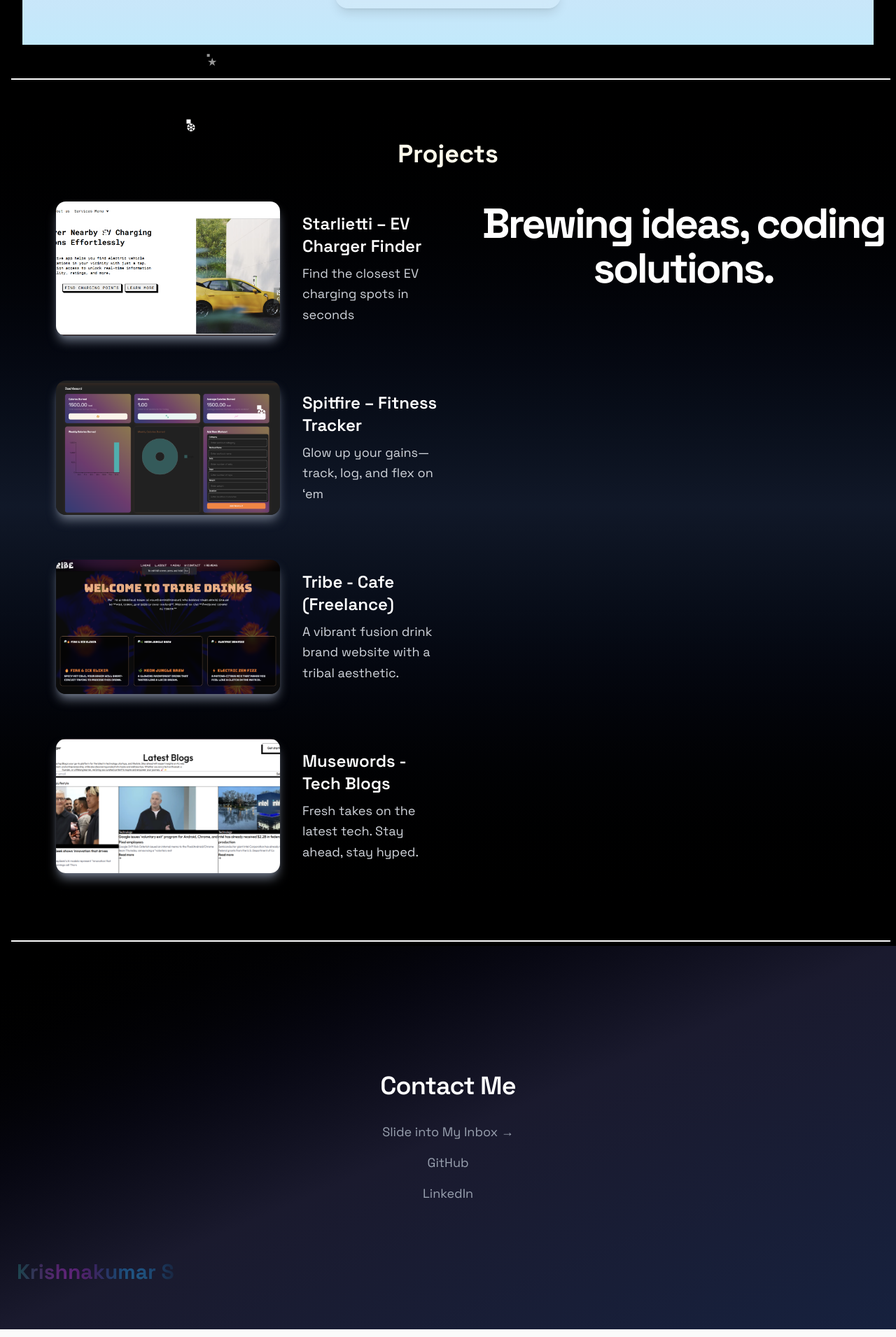
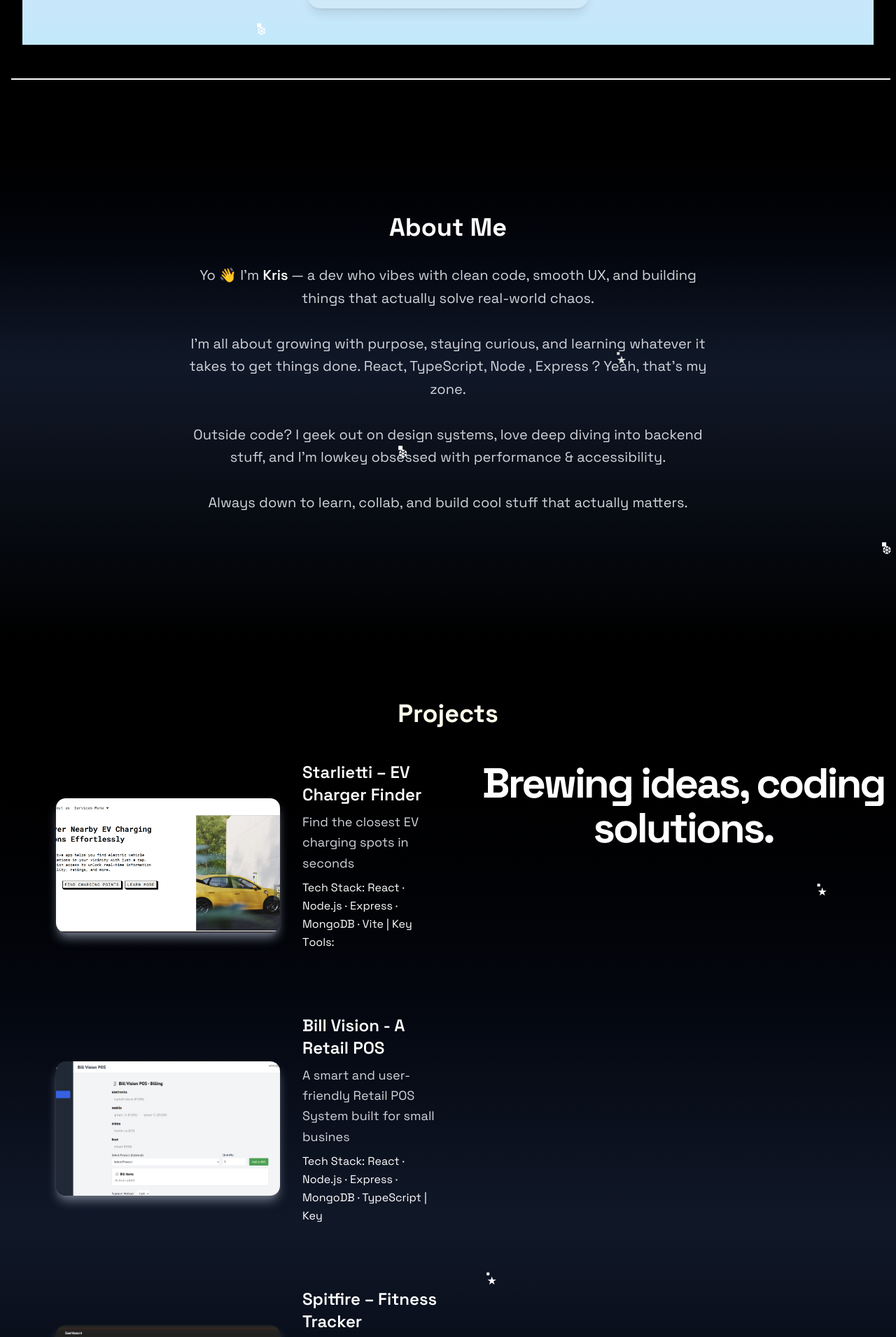
Before and after one commit to kriskris-27/Portfolio-RTF, a React (Vite) app: page / in a window 1280 px wide. Shown: the part 768-2679 px from the top of the page at 70% size. Built offline with nearby package versions, Linux system fonts and the light colour scheme; a web font is replaced by a local one.

Commit message:
updated portfolio

```diff
--- a/package.json
+++ b/package.json
@@ -17,6 +17,7 @@
     "lucide-react": "^0.479.0",
     "react": "^19.0.0",
     "react-dom": "^19.0.0",
+    "react-icons": "^5.5.0",
     "react-router-dom": "^7.3.0",
     "react-scroll": "^1.9.3",
     "tailwind-merge": "^3.0.2",
--- a/src/App.jsx
+++ b/src/App.jsx
@@ -13,6 +13,8 @@
 import './index.css'
 
 import HoverGraph from "./framer/HoverGraph";
+import About from "./components/Aboutme";
+import SkillsSection from "./components/Skillsection";
 
 
 function App() {
@@ -40,7 +42,9 @@
       <Navbar />
       <HeroSection />
       <HoverGraph/>
+      <About/>
       <Projects />
+      <SkillsSection/>
       <HoverGraph/>
       <Contact />
       <Footer />
--- /dev/null
+++ b/src/assets/skillIcon.jsx
@@ -0,0 +1,11 @@
+import React from "react";
+
+const SkillIcon = ({ name }) => {
+  return (
+    <div className="px-3 py-1 text-sm font-semibold text-white bg-zinc-800 rounded-full shadow-md whitespace-nowrap">
+      {name}
+    </div>
+  );
+};
+
+export default SkillIcon;
--- /dev/null
+++ b/src/components/Aboutme.jsx
@@ -0,0 +1,47 @@
+/* eslint-disable no-unused-vars */
+import { useInView } from 'react-intersection-observer'
+import { motion } from 'framer-motion'
+
+const About = () => {
+  const { ref, inView } = useInView({
+    triggerOnce: true,
+    threshold: 0.2,
+  })
+
+  return (
+    <section
+      id="about"
+      ref={ref}
+      className="min-h-screen bg-gradient-to-b from-black via-gray-900 to-blacktext-white flex flex-col items-center justify-center px-4 md:px-16"
+    >
+      <motion.h2
+        initial={{ opacity: 0, y: 30 }}
+        animate={inView ? { opacity: 1, y: 0 } : {}}
+        transition={{ duration: 0.6 }}
+        className="text-2xl md:text-4xl font-bold mb-8"
+      >
+        About Me
+      </motion.h2>
+
+      <motion.p
+        initial={{ opacity: 0, y: 30 }}
+        animate={inView ? { opacity: 1, y: 0 } : {}}
+        transition={{ delay: 0.3, duration: 0.6 }}
+        className="text-lg md:text-xl text-gray-300 max-w-3xl text-center leading-relaxed"
+      >
+        Yo 👋 I’m <span className="text-white font-semibold">Kris</span> — a dev who vibes with clean code, smooth UX, and building things that actually solve real-world chaos.
+        <br /><br />
+        I’m all about growing with purpose, staying curious, and learning whatever it takes to get things done. React, TypeScript, Node , Express ? Yeah, that’s my zone.
+        <br /><br />
+        Outside code? I geek out on design systems, love deep diving into backend stuff, and I’m lowkey obsessed with performance & accessibility.
+        <br></br>
+        <br></br>
+        Always down to learn, collab, and build cool stuff that actually matters.
+
+
+      </motion.p>
+    </section>
+  )
+}
+
+export default About
--- a/src/components/Contact.jsx
+++ b/src/components/Contact.jsx
@@ -1,16 +1,33 @@
 // eslint-disable-next-line no-unused-vars
 import { motion } from "framer-motion";
+import { useState } from "react";
 import { AuroraText } from "./magicui/aurora-text";
 
 const Contact = () => {
+  const [formData, setFormData] = useState({
+    name: "",
+    email: "",
+    message: "",
+  });
+
+  const handleChange = (e) => {
+    setFormData({ ...formData, [e.target.name]: e.target.value });
+  };
+
+  const handleSubmit = (e) => {
+    e.preventDefault();
+    console.log(formData); // replace with real backend/emailjs
+    alert("Thanks for reaching out, I'll reply soon!");
+    setFormData({ name: "", email: "", message: "" });
+  };
+
   return (
-    <section id="contact" className="py-40 text-white text-center relative bg-gradient-to-br from-black via-[#1a1a2e] to-[#16213e]">
-    <div className="z-100
-    p-5
-">
-
-
-      {/* Title Animation */}
+    <section
+      id="contact"
+      className="py-40 text-white text-center relative bg-gradient-to-br from-black via-[#1a1a2e] to-[#16213e]"
+    >
+      <div className="z-10 p-5 relative">
+        {/* Title */}
         <motion.h2
           className="text-4xl font-semibold mb-8 tracking-tight"
           initial={{ opacity: 0, y: -20 }}
@@ -19,13 +36,11 @@
         >
           Contact Me
         </motion.h2>
-
-      {/* Contact Info */}
         <motion.div
-        className="max-w-lg mx-auto space-y-4 text-lg"
-        initial={{ opacity: 0, scale: 0.95 }}
-        whileInView={{ opacity: 1, scale: 1 }}
-        transition={{ duration: 0.6, ease: "easeOut" }}
+          className="mt-10 space-y-3 text-lg"
+          initial={{ opacity: 0, y: 20 }}
+          whileInView={{ opacity: 1, y: 0 }}
+          transition={{ duration: 0.6, ease: "easeOut", delay: 0.2 }}
         >
           <a
             href="mailto:krishnakumars0101@gmail.com"
@@ -51,8 +66,58 @@
           </a>
         </motion.div>
 
+        {/* Contact Form */}
+        <motion.form
+          onSubmit={handleSubmit}
+          initial={{ opacity: 0, scale: 0.95 }}
+          whileInView={{ opacity: 1, scale: 1 }}
+          transition={{ duration: 0.6, ease: "easeOut" }}
+          className="max-w-2xl mx-auto bg-white/5 backdrop-blur-lg rounded-2xl shadow-lg p-8 space-y-6"
+        >
+          <input
+            type="text"
+            name="name"
+            placeholder="Your Name"
+            required
+            value={formData.name}
+            onChange={handleChange}
+            className="w-full px-4 py-3 rounded-xl bg-black/40 text-white placeholder-gray-400 focus:outline-none focus:ring-2 focus:ring-cyan-400"
+          />
+
+          <input
+            type="email"
+            name="email"
+            placeholder="you@example.com"
+            required
+            value={formData.email}
+            onChange={handleChange}
+            className="w-full px-4 py-3 rounded-xl bg-black/40 text-white placeholder-gray-400 focus:outline-none focus:ring-2 focus:ring-cyan-400"
+          />
+
+          <textarea
+            name="message"
+            rows="5"
+            placeholder="What's on your mind?"
+            required
+            value={formData.message}
+            onChange={handleChange}
+            className="w-full px-4 py-3 rounded-xl bg-black/40 text-white placeholder-gray-400 focus:outline-none focus:ring-2 focus:ring-cyan-400"
+          ></textarea>
+
+          <button
+            type="submit"
+            className="w-full bg-cyan-600 hover:bg-cyan-700 text-white font-bold py-3 px-6 rounded-xl transition duration-300"
+          >
+            Send Message
+          </button>
+        </motion.form>
+
+        {/* Social Links */}
+
+
+        {/* Signature */}
         <motion.div
-        className="absolute bottom-15 left-6 text-xl font-bold text-gray-300"
+          className="absolute bottom-10 left-6 text-xl font-bold text-gray-300"
           initial={{ opacity: 0, x: -50, rotateY: 90 }}
           animate={{ opacity: 1, x: 0, rotateY: 0 }}
           transition={{ duration: 1, ease: "easeOut", delay: 0.3 }}
@@ -61,7 +126,7 @@
             initial={{ opacity: 0, scale: 0.8 }}
             animate={{ opacity: 1, scale: 1.2 }}
             transition={{
-    duration: 2, // Slower animation
+              duration: 2,
               repeat: Infinity,
               repeatType: "reverse",
               ease: "easeInOut",
@@ -69,13 +134,10 @@
             className="text-transparent bg-clip-text bg-gradient-to-b from-[#FAF6F2] via-[#E8D7F1] to-[#C2E9FB]"
           >
 
-  <AuroraText className="text-2xl lg:text-3xl">
-        Krishnakumar S
-    </AuroraText>
           </motion.span>
+          {/* <AuroraText className="text-2xl lg:text-3xl ">Krishnakumar S</AuroraText> */}
         </motion.div>
       </div>
-
     </section>
   );
 };
--- a/src/components/Footer.jsx
+++ b/src/components/Footer.jsx
@@ -9,7 +9,7 @@
 
     {/* <ScreenFitText/> */}
 
-    <VelocityText/>
+    {/* <VelocityText/> */}
     <p>&copy; 2025 Imkris. All rights reserved.</p>
 
       </footer>
--- a/src/components/HeroSection.jsx
+++ b/src/components/HeroSection.jsx
@@ -35,7 +35,9 @@
         transition={{ delay: 0.5, duration: 1 }}
 
       >
-        Fullstack Developer | Tech & Digital Marketing Enthusiast
+        Aspiring Full-Stack Dev | Building Web Apps | MERN & beyond | Learning By Doing
+
+
       </motion.p>
 
       <motion.div whileHover={{ scale: 1.1 }} whileTap={{ scale: 0.9 }}>
--- a/src/components/Navbar.jsx
+++ b/src/components/Navbar.jsx
@@ -8,7 +8,7 @@
 
   useEffect(() => {
     const handleScroll = () => {
-      const sections = ["home", "projects", "contact"];
+      const sections = ["home", "projects","skills", "contact"];
       let currentSection = "";
 
       sections.forEach((section) => {
@@ -42,7 +42,7 @@
     >
       {/* Menu Items */}
       <div className="flex items-center gap-2">
-        {["Home", "Projects", "Contact"].map((item, index) => {
+        {["Home", "Projects","Skills", "Contact"].map((item, index) => {
           const sectionId = item.toLowerCase();
           return (
             <motion.div key={index} whileHover={{ scale: 1.1 }} whileTap={{ scale: 0.9 }}>
--- a/src/components/Projects.jsx
+++ b/src/components/Projects.jsx
@@ -3,8 +3,8 @@
 import { motion } from "framer-motion";
 import proimg1 from "../assets/images/image.png";
 import proimg2 from "../assets/images/image2.png";
-import proimg3 from "../assets/images/image3.png";
 import proimg4 from "../assets/images/image4.png";
+import proimg5 from "../assets/images/image5.png";
 
 import TypingEffect from "../framer/TypingEffect";
 
@@ -14,26 +14,30 @@
     title: "Starlietti – EV Charger Finder",
     image: proimg2,
     preview: "https://starlietti-ui.vercel.app/",
-    descp:"Find the closest EV charging spots in seconds"
+    descp:"Find the closest EV charging spots in seconds",
+    techstack:"Tech Stack: React · Node.js · Express · MongoDB · Vite | Key Tools: Leaflet, JWT, Haversine, Axios"
+  },
+  {
+    title: "Bill Vision - A Retail POS",
+    image: proimg5,
+    preview: "https://software-gold.vercel.app/",
+    descp:"A smart and user-friendly Retail POS System built for small businesses.",
+    techstack:"Tech Stack: React · Node.js · Express · MongoDB · TypeScript | Key Tools: React Query, JWT, Tailwind, PDFKit"
   },
   {
     title: "Spitfire – Fitness Tracker",
     image: proimg1,
     preview: "https://spitfire-tau.vercel.app/",
-    descp:"Glow up your gains—track, log, and flex on ‘em"
+    descp:"Glow up your gains—track, log, and flex on ‘em",
+    techstack:"Tech Stack: React · Node.js · Express · MongoDB | Key Tools: MUI, Redux Toolkit, JWT, Styled Components"
   },
   {
     title: "Tribe - Cafe (Freelance)",
     image: proimg4,
     preview: "https://tribe-by-v.vercel.app/",
-    descp:"A vibrant fusion drink brand website with a tribal aesthetic."
-  },
-  {
-    title: "Musewords - Tech Blogs",
-    image: proimg3,
-    preview: "https://musewords.vercel.app/",
-    descp:"Fresh takes on the latest tech. Stay ahead, stay hyped."
-  },
+    descp:"A vibrant fusion drink brand website with a tribal aesthetic.",
+    techstack:"Tech Stack: React · Three.js · Tailwind CSS · Vite · TypeScript | Tools: R3F, Framer Motion, GSAP, @shadcn/ui"
+  }
 
 ];
 // console.log(proimg1, proimg2, proimg3);
@@ -96,8 +100,15 @@
             {/* ✅ Project Title with Letter-by-Letter Animation */}
             <div className="flex flex-col justify-center text-left ">
               <h3 className="text-2xl font-semibold mb-2">{project.title}</h3>
-              <motion.p className="text-gray-300 text-lg leading-relaxed">
+              <motion.p className="text-gray-300 text-lg leading-relaxed mb-2">
                 {project.descp.split("").map((char, i) => (
+                  <motion.span key={i} custom={i} variants={letterAnimation} initial="hidden" animate="visible">
+                    {char}
+                  </motion.span>
+                ))}
+              </motion.p>
+              <motion.p className="text-white text-md leading-relaxed">
+                {project.techstack.split("").map((char, i) => (
                   <motion.span key={i} custom={i} variants={letterAnimation} initial="hidden" animate="visible">
                     {char}
                   </motion.span>
--- /dev/null
+++ b/src/components/Skillsection.jsx
@@ -0,0 +1,45 @@
+/* eslint-disable no-unused-vars */
+import React from "react";
+import { skills } from "../data/skills";
+import SkillIcon from "../assets/skillIcon";
+import { useInView } from "react-intersection-observer";
+import { motion } from "framer-motion";
+
+const SkillsSection = () => {
+  const { ref, inView } = useInView({
+    triggerOnce: true,
+    threshold: 0.2,
+  });
+
+  return (
+    <div id="skills">
+      <motion.h2
+        ref={ref}
+        initial={{ opacity: 0, y: 30 }}
+        animate={{ opacity: inView ? 1 : 0, y: inView ? 0 : 30 }}
+        transition={{ duration: 0.6 }}
+        className="text-2xl md:text-4xl font-bold my-4 text-center block"
+      >
+        Skills
+      </motion.h2>
+      <section  className="grid grid-cols-1 md:grid-cols-2 gap-6 p-4 sm:p-6 text-white ">
+        {skills.map((skill) => (
+          <div
+            key={skill.category}
+            className="bg-zinc-900 p-6 rounded-2xl shadow-lg hover:scale-[1.02] transition-all"
+          >
+            <h3 className="text-xl font-bold mb-2">{skill.category}</h3>
+            <p className="text-sm text-zinc-400 mb-4">{skill.description}</p>
+            <div className="flex gap-3 flex-wrap">
+              {skill.icons.map((icon) => (
+                <SkillIcon key={icon} name={icon} />
+              ))}
+            </div>
+          </div>
+        ))}
+      </section>
+    </div>
+  );
+};
+
+export default SkillsSection;
--- /dev/null
+++ b/src/data/skills.js
@@ -0,0 +1,63 @@
+export const skills = [
+    {
+        category: "Front-End Development",
+        description:
+          "Crafting high-performance, scalable interfaces with modern front-end stacks like React and Next.js, focusing on accessibility, responsiveness, and user engagement.",
+        icons: ["html", "javascript", "typescript", "react", "redux", "nextjs"],
+      },
+      {
+        category: "Styling",
+        description:
+          "Translating ideas into polished UIs using CSS, utility-first frameworks, and component libraries—prioritizing visual consistency and seamless interaction design.",
+        icons: ["css", "tailwind","javascript", "typescript","styled components"],
+      },
+
+    {
+      category: "Back-End Engineering",
+      description:
+        "Built scalable APIs and authentication systems using Node.js and Express in real-world projects like Starlietti and Bill Vision.",
+      icons: ["nodejs", "express", "rails"],
+    },
+    {
+      category: "Data & Storage Systems",
+      description:
+        "Worked with MongoDB across apps like Spitfire, Bill Vision, and Starlietti; experienced in both SQL and NoSQL database design.",
+      icons: ["mysql", "postgresql", "mongodb", "firebase"],
+    },
+    {
+      category: "Cloud Operations & Deployment",
+      description:
+        "Deployed apps on platforms like Render and Vercel with CI/CD practices; used Docker for containerization in backend services.",
+      icons: ["docker", "aws", "azure", "vercel", "render"],
+    },
+    {
+      category: "Programming Fundamentals",
+      description:
+        "Strong problem-solving skills through C, Python, and TypeScript; applied in building logic-heavy features across projects.",
+      icons: ["python", "c", "javascript", "typescript"],
+    },
+    {
+      category: "Version Control & Team Collaboration",
+      description:
+        "Used Git & GitHub for source control and collaboration during freelance and team projects like Tribe Cafe and Bill Vision.",
+      icons: ["git", "github"],
+    },
+    {
+      category: "Motion & UI Interactions",
+      description:
+        "Crafted smooth animations in Tribe Cafe using GSAP, Framer Motion, and Three.js to elevate UX and visual storytelling.",
+      icons: ["framer", "gsap", "Tailwind CSS Animate","Three.js"]
+    },
+    {
+      category: "Computer Science Essentials",
+      description:
+        "Applied concepts like data structures, system design, and OS-level logic in project architectures and feature development.",
+      icons: ["os", "oops", "networks", "dsa", "system_design"],
+    },
+    {
+      category: "Growth & Soft Skills",
+      description:
+        "Practiced time management, leadership, and problem-solving through solo projects, freelancing, and iterative development.",
+      icons: ["time", "leadership", "communication", "problem_solving"],
+    },
+  ];
```
Also changed, not shown: src/assets/images/image5.png (added), 1 other file (tests, documents, lock files or other folders). Lines whose indentation alone changed are shown as unchanged.
